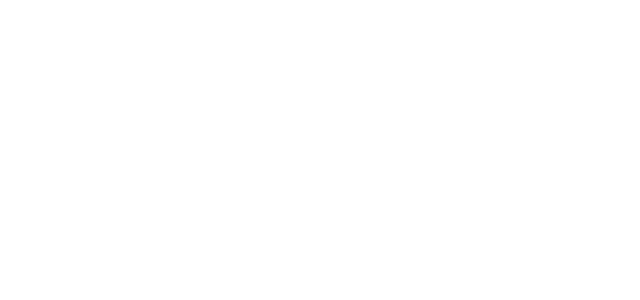
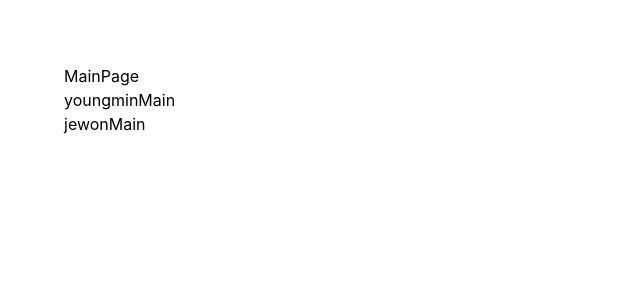
Before and after one commit to ncs01060/Text_RPG, a React (Create React App) app: page / in a window 1280 px wide. Before the commit this address had no page. Shown: the top 300 px of the page, without its empty margins (0-640 px from the left). Built offline with nearby package versions, Linux system fonts and the light colour scheme.

Commit message:
mainPageSettings v-1

```diff
--- a/src/App.js
+++ b/src/App.js
@@ -3,11 +3,13 @@
 import { Route, Routes, BrowserRouter } from "react-router-dom";
 import Youngmin_index from "./youngmin/youngmin_index";
 import Jewon_index from "./jewon/jewon_index";
+import Main from "./both/main";
 function App() {
   return (
     <div>
       <BrowserRouter>
         <Routes>
+          <Route element={<Main />} path="/"></Route>
           <Route element={<Youngmin_index />} path="/youngminMain"></Route>
           <Route element={<Jewon_index />} path="/jewonMain"></Route>
         </Routes>
--- /dev/null
+++ b/src/both/main.jsx
@@ -0,0 +1,15 @@
+import React from "react";
+import { Link } from "react-router-dom";
+
+const main = () => {
+  return (
+    <div className="p-8 m-8">
+      <h1>MainPage</h1>
+      <Link to="/youngminMain">youngminMain</Link>
+      <br />
+      <Link to="/jewonMain">jewonMain</Link>
+    </div>
+  );
+};
+
+export default main;
--- a/src/jewon/jewon_index.jsx
+++ b/src/jewon/jewon_index.jsx
@@ -0,0 +1,11 @@
+import React from "react";
+
+const jewon_index = () => {
+  return (
+    <div>
+      <h1>Jewon</h1>
+    </div>
+  );
+};
+
+export default jewon_index;
```
